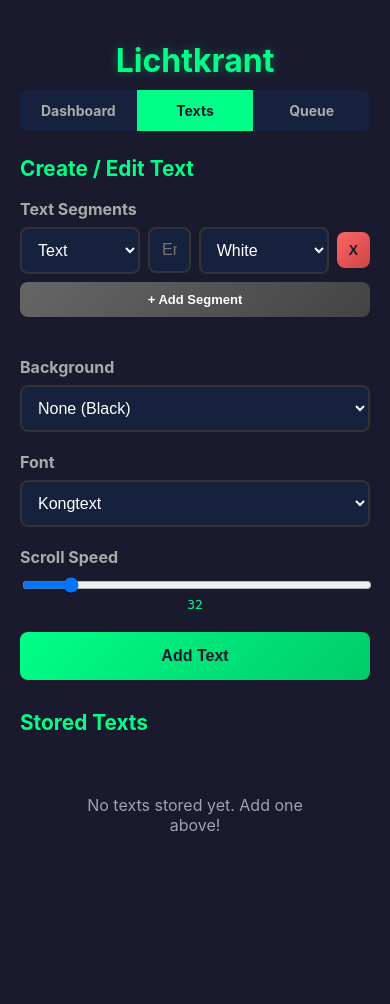
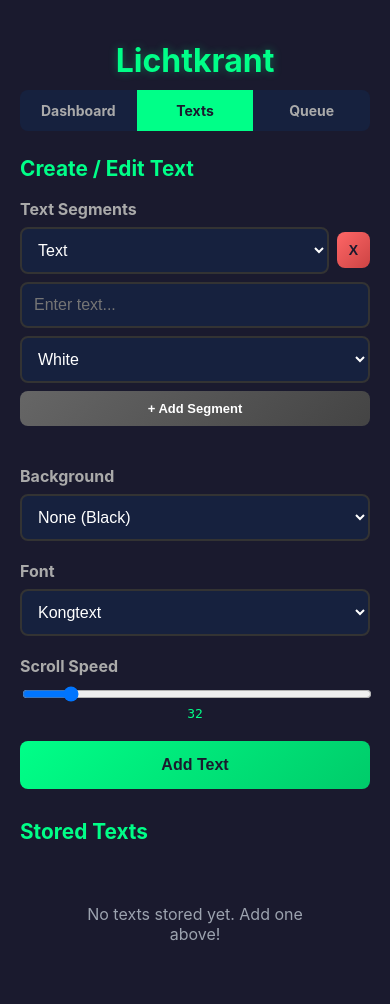
Before and after one commit to marcoplaisier/lichtkrant, a Flask app: page /texts/ in a window 390 px wide. Before the commit the page ends 832 px from the top, so only its background shows below. Run offline with Flask 3, Linux system fonts and the light colour scheme; data that the repository does not hold is empty; parts of the project's set-up code (start-up, migrations or seed data) failed here and were passed over.

Commit message:
Switch segment row to vertical layout for better mobile usability
Stack type dropdown, text input, and color select vertically instead
of cramming them into one horizontal row. Text input now gets full
width on mobile.

Co-Authored-By: Claude Opus 4.6 (1M context) <noreply@anthropic.com>

```diff
--- a/src/lichtkrant/web/templates/texts.html
+++ b/src/lichtkrant/web/templates/texts.html
@@ -36,29 +36,30 @@
     }
     .segment-row .segment-main {
         display: flex;
+        flex-direction: column;
         gap: 8px;
         width: 100%;
+    }
+    .segment-row .segment-main .seg-top-row {
+        display: flex;
+        gap: 8px;
         align-items: center;
     }
     .segment-row .segment-main select.seg-type {
-        width: 120px;
-        flex-shrink: 0;
-    }
-    .segment-row .segment-main input[type="text"] { flex: 1; }
-    .segment-row .segment-main select.seg-color {
-        width: 130px;
-        flex-shrink: 0;
+        flex: 1;
+        min-width: 0;
     }
     .segment-row .segment-main .btn-remove {
         padding: 10px 12px;
         font-size: 14px;
         flex-shrink: 0;
     }
+    .segment-row .segment-main input[type="text"] { width: 100%; }
+    .segment-row .segment-main select.seg-color { width: 100%; }
     .segment-row .segment-extra {
         display: flex;
         gap: 8px;
         width: 100%;
-        padding-left: 128px;
         align-items: center;
     }
     .segment-row .segment-extra label {
@@ -193,10 +194,12 @@
         row.className = 'segment-row';
         row.innerHTML = `
             <div class="segment-main">
-                <select class="seg-type">${TYPE_OPTIONS}</select>
+                <div class="seg-top-row">
+                    <select class="seg-type">${TYPE_OPTIONS}</select>
+                    <button type="button" class="btn btn-small btn-danger btn-remove">X</button>
+                </div>
                 <input type="text" class="seg-text" placeholder="Enter text..." maxlength="200" value="${escapeAttr(text)}">
                 <select class="seg-color">${COLOR_OPTIONS}</select>
-                <button type="button" class="btn btn-small btn-danger btn-remove">X</button>
             </div>
             <div class="segment-extra" data-duration="${duration}" data-times="${times}" data-scroll-off="${scroll_off}"></div>
         `;
```
